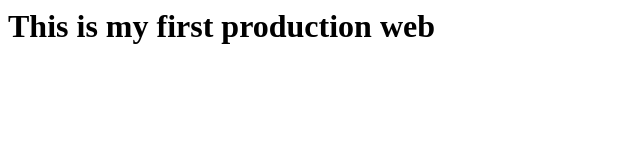
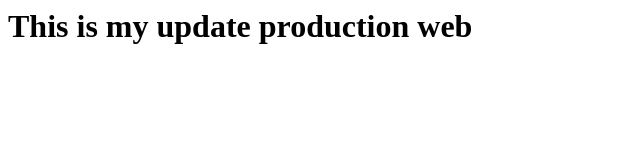
Before and after one commit to ravikumar7869/prodweb, a plain HTML site: page index.html in a window 1280 px wide. Shown: the whole page, without its empty margins (0-640 px from the left). Drawn offline with Linux system fonts and the light colour scheme.

Commit message:
updated latest

```diff
--- a/index.html
+++ b/index.html
@@ -1 +1 @@
-<h1> This is my first production web </h1>
+<h1> This is my update production web </h1>
```
